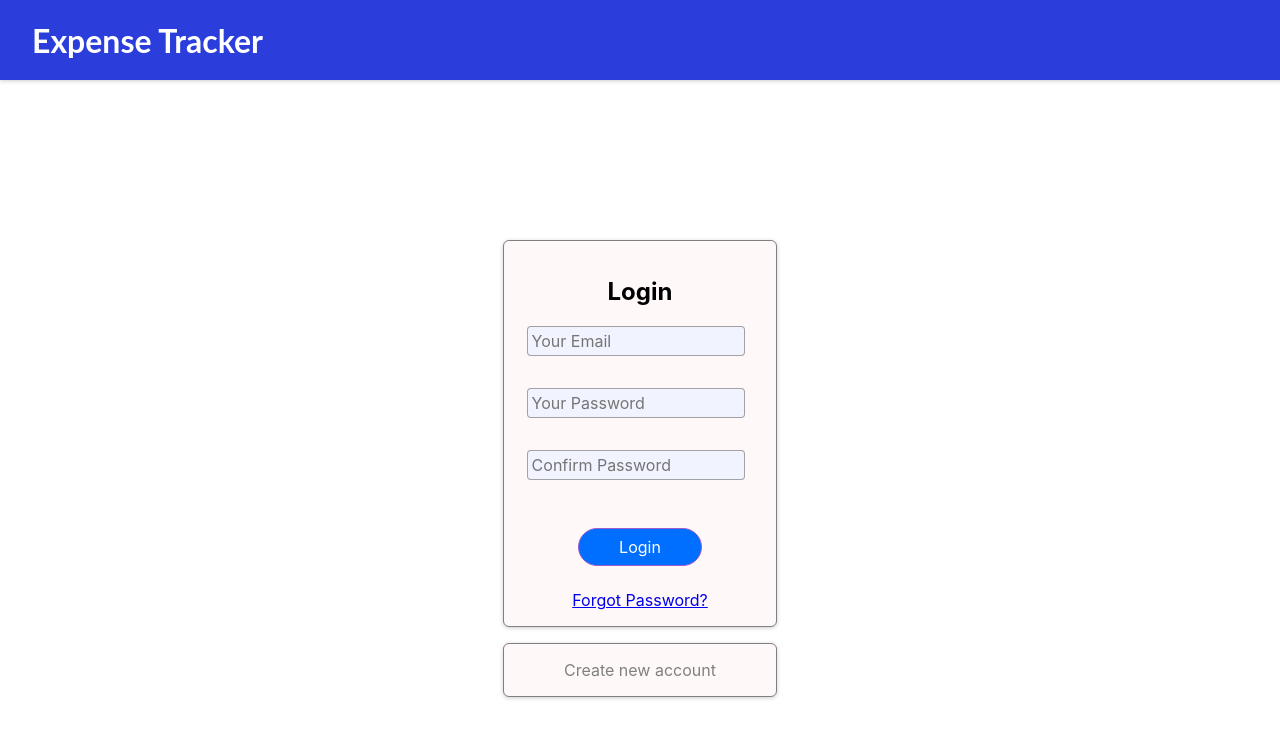
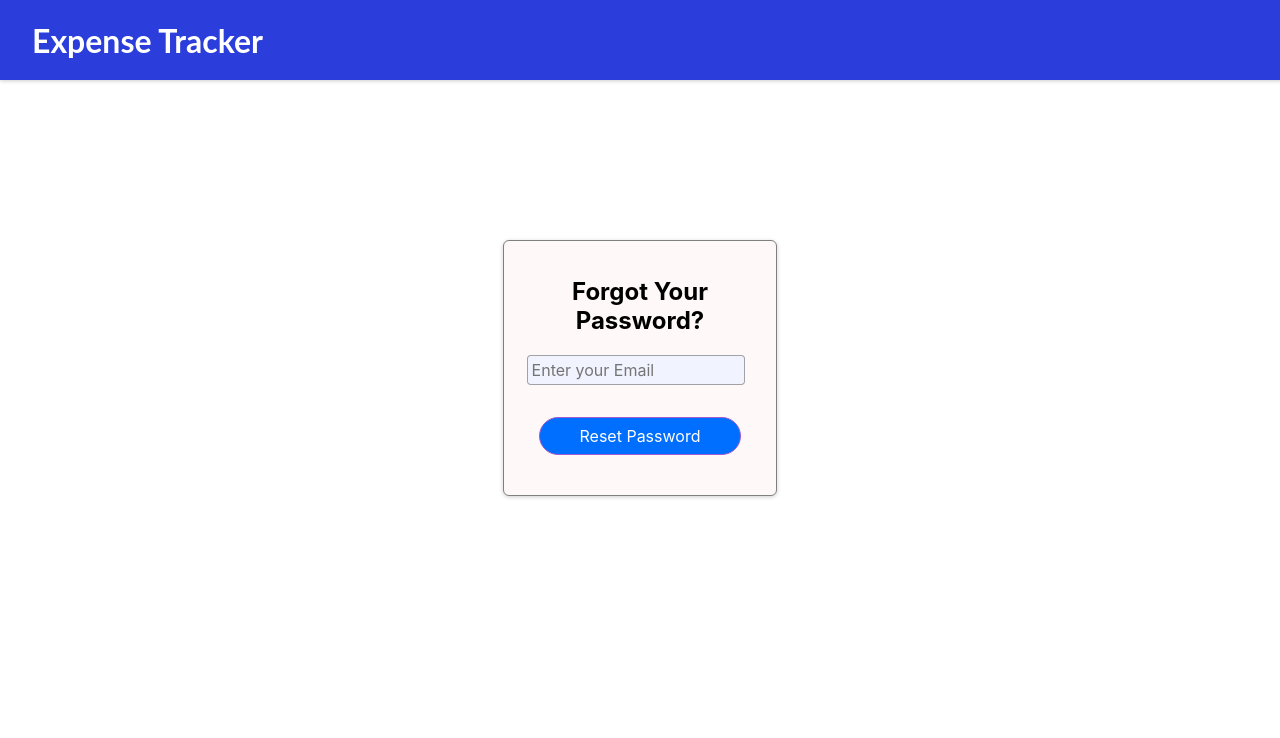
Before and after one commit to NivedHari/expense-tracker-react, a React (Create React App) app: page /auth/forgot-password in a window 1280 px wide. Shown: the top 738 px of the page. Built offline with nearby package versions, Linux system fonts and the light colour scheme.

Commit message:
forgot Password

```diff
--- a/src/App.js
+++ b/src/App.js
@@ -7,23 +7,29 @@ import StartingPage from "./Components/pages/startingPage";
 import { Redirect } from "react-router-dom/cjs/react-router-dom.min";
 import Layout from "./Components/Layout/Layout";
 import Profile from "./Components/pages/Profile";
+import ForgotPasswordForm from "./Components/Auth/ForgottPassordForm";
 
 function App() {
   const authCtx = useContext(AuthContext);
   return (
     <div>
-    <Layout/>
+      <Layout />
       <Switch>
         <Route path="/" exact>
           <StartingPage />
-          {!authCtx.isLoggedIn && <Redirect to='/auth'></Redirect> }
+          {!authCtx.isLoggedIn && <Redirect to="/auth"></Redirect>}
         </Route>
         {!authCtx.isLoggedIn && (
-          <Route path="/auth">
+          <Route path="/auth" exact>
             <AuthPage />
           </Route>
         )}
-        <Route path="/profile"><Profile/></Route>
+        <Route path="/auth/forgot-password">
+          <ForgotPasswordForm />
+        </Route>
+        <Route path="/profile">
+          <Profile />
+        </Route>
         <Route path="*">
           <Redirect to="/"></Redirect>
         </Route>
--- a/src/Components/Auth/AuthForm.js
+++ b/src/Components/Auth/AuthForm.js
@@ -2,6 +2,7 @@ import classes from "./AuthForm.module.css";
 import { useRef, useState, useContext } from "react";
 import { useHistory } from "react-router-dom/cjs/react-router-dom.min";
 import AuthContext from "../store/auth-context";
+import { Link } from "react-router-dom/cjs/react-router-dom.min";
 
 const AuthForm = () => {
   const [isLogin, setIsLogin] = useState(true);
@@ -50,7 +51,6 @@ const AuthForm = () => {
         },
       })
         .then((res) => {
-
           if (res.ok) {
             return res.json();
           } else {
@@ -137,7 +137,7 @@ const AuthForm = () => {
           <div className={classes.actions}>
             <button>{isLogin ? "Login" : "Create Account"}</button>
           </div>
-          {isLogin && <a href="#">Forgot Password?</a>}
+          {isLogin && <Link to="/auth/forgot-password">Forgot Password?</Link>}
         </form>
       </section>
       <div className={classes.create} onClick={switchAuthModeHandler}>
--- /dev/null
+++ b/src/Components/Auth/ForgotPasswordForm.module.css
@@ -0,0 +1,51 @@
+.forgot {
+  margin: 10rem auto;
+  margin-bottom: 1rem;
+  width: 100%;
+  max-width: 15rem;
+  border-radius: 6px;
+  background-color: #fff8f8;
+  box-shadow: 0 1px 4px rgba(0, 0, 0, 0.2);
+  border: 1px solid grey;
+  padding: 1rem;
+  text-align: center;
+}
+
+.control {
+  margin-bottom: 0.5rem;
+  margin-right: 0.5rem;
+}
+
+.control input {
+    font: inherit;
+    margin-bottom: 1.5rem;
+    background-color: #f1f3ff;
+    color: #0c015c;
+    border-radius: 4px;
+    border: 1px solid rgba(128, 128, 128, 0.7);
+    width: 90%;
+    text-align: left;
+    padding: 0.25rem;
+  }
+
+  .control input:focus {
+    outline: none;
+    border-color: #006eff;
+  }
+
+
+.actions button {
+  cursor: pointer;
+  font: inherit;
+  color: white;
+  background-color: #006eff;
+  border: 1px solid #9f5ccc;
+  border-radius: 20px;
+  padding: 0.5rem 2.5rem;
+  margin-bottom: 1.5rem;
+}
+
+.actions button:hover {
+  background-color: #3a6bbb;
+  border-color: #3a67bb;
+}
--- /dev/null
+++ b/src/Components/Auth/ForgottPassordForm.js
@@ -0,0 +1,65 @@
+import classes from "./ForgotPasswordForm.module.css";
+import { useRef } from "react";
+
+const ForgotPasswordForm = () => {
+  const emailInputRef = useRef();
+
+  const resetHandler = async (event) => {
+    event.preventDefault();
+    const enteredEmail = emailInputRef.current.value;
+
+    try {
+      let url =
+        "https://identitytoolkit.googleapis.com/v1/accounts:sendOobCode?key=AIzaSyAEUhj2e9yIbn9BnM3fMuDORzFJrX1w9Fc";
+      const response = await fetch(url, {
+        method: "POST",
+        body: JSON.stringify({
+          email: enteredEmail,
+          requestType: "PASSWORD_RESET",
+        }),
+        headers: {
+          "Content-Type": "application/json",
+        },
+      });
+
+      if (!response.ok) {
+        const data = await response.json();
+        let errorMessage = "Password reset failed!";
+        if (data && data.error && data.error.message) {
+          errorMessage = data.error.message;
+        }
+        throw new Error(errorMessage);
+      }
+
+      // Password reset successful, you can handle success here
+      console.log("Password reset email sent successfully!");
+    } catch (error) {
+      // Handle errors
+      console.error("Password reset error:", error.message);
+    }
+  };
+
+  return (
+    <section className={classes.forgot}>
+      <form>
+        <div>
+          <h1 className={classes.h1}>Forgot Your Password?</h1>
+        </div>
+        <div className={classes.control}>
+          <input
+            type="email"
+            id="email"
+            required
+            ref={emailInputRef}
+            placeholder="Enter your Email"
+          />
+        </div>
+        <div className={classes.actions}>
+          <button onClick={resetHandler}>Reset Password</button>
+        </div>
+      </form>
+    </section>
+  );
+};
+
+export default ForgotPasswordForm;
```
